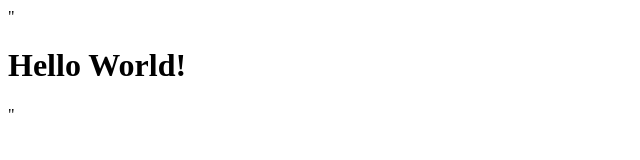
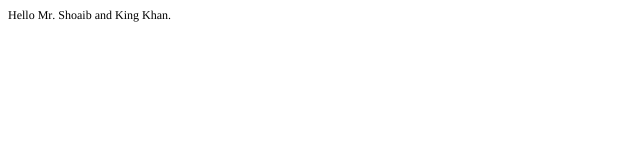
Before and after one commit to muhammadasifma01/my-website, a plain HTML site: page index.html in a window 1280 px wide. Shown: the whole page, without its empty margins (0-640 px from the left). Drawn offline with Linux system fonts and the light colour scheme.

Commit message:
Update index.html

```diff
--- a/index.html
+++ b/index.html
@@ -1 +1,17 @@
-"<!DOCTYPE html><html><head><title>Test</title></head><body><h1>Hello World!</h1></body></html>"
+<!DOCTYPE html PUBLIC "-//W3C//DTD HTML 4.01//EN" "http://www.w3.org/TR/html4/strict.dtd">
+<html>
+<head>
+  <meta http-equiv="Content-Type" content="text/html; charset=utf-8">
+  <meta http-equiv="Content-Style-Type" content="text/css">
+  <title></title>
+  <meta name="Generator" content="Cocoa HTML Writer">
+  <meta name="CocoaVersion" content="2575.6">
+  <style type="text/css">
+    p.p1 {margin: 0.0px 0.0px 0.0px 0.0px; font: 12.0px Times; -webkit-text-stroke: #000000}
+    span.s1 {font-kerning: none}
+  </style>
+</head>
+<body>
+<p class="p1"><span class="s1">Hello Mr. Shoaib and King Khan.<span class="Apple-converted-space"> </span></span></p>
+</body>
+</html>
```
